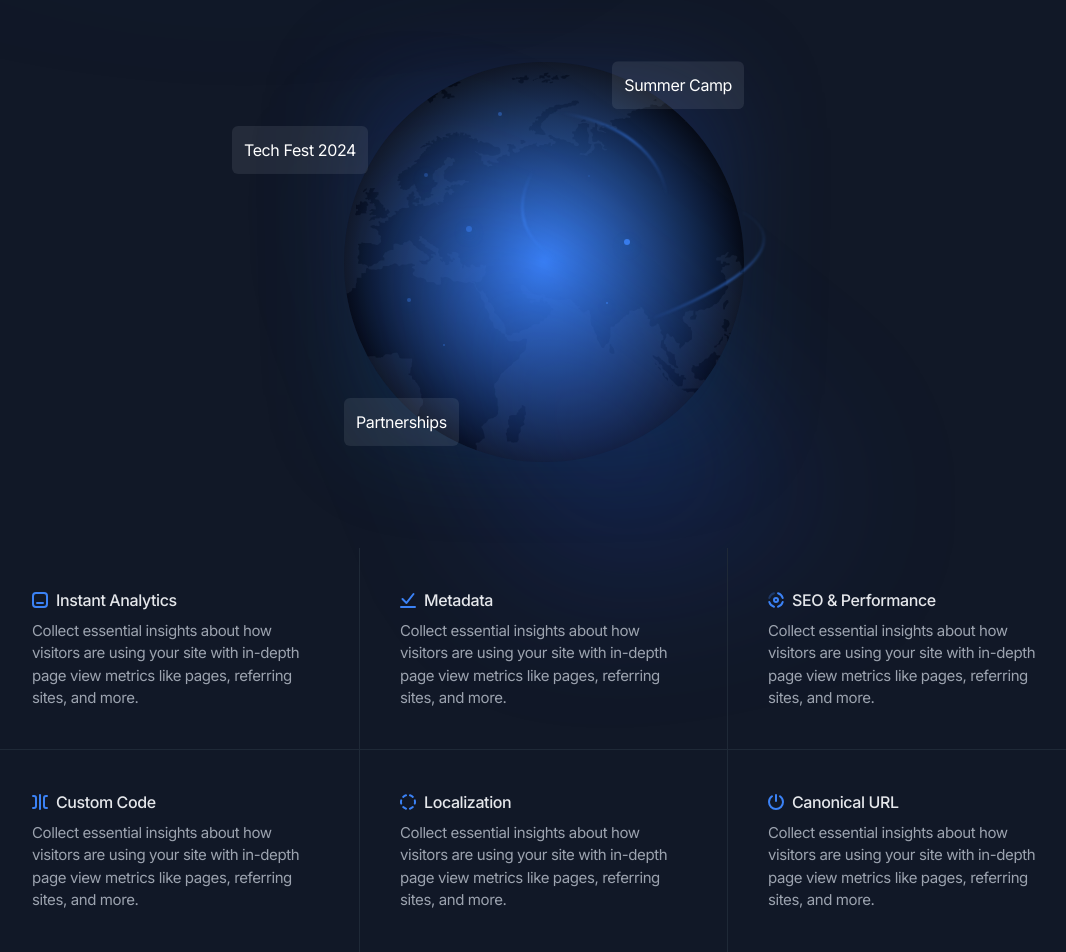
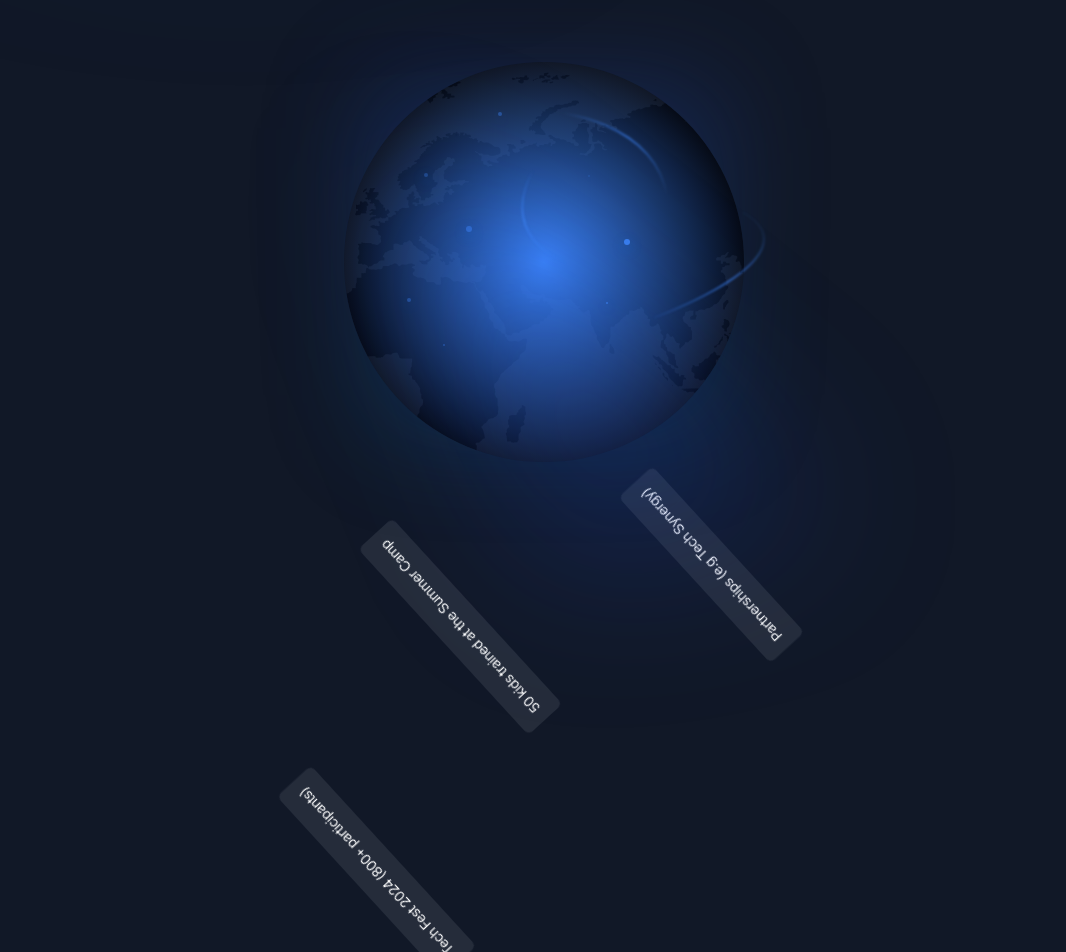
Before and after one commit to bluehouseng/bluehouse-website-v2, a Next.js app: page / in a window 1280 px wide. Shown: the part 1240-2192 px from the top of the page, without its empty margins (96-1162 px from the left). Built offline with nearby package versions, Linux system fonts and the light colour scheme.

Commit message:
working the planet image changed the events name

```diff
--- a/components/features-planet.tsx
+++ b/components/features-planet.tsx
@@ -20,6 +20,7 @@ export default function FeaturesPlanet() {
           {/* Planet */}
         <div className="pb-16 md:pb-20" data-aos="zoom-y-out">
   <div className="text-center">
+    {/* Static Planet Image */}
     <div className="relative inline-flex rounded-full before:absolute before:inset-0 before:-z-10 before:scale-[.85] before:animate-[pulse_4s_cubic-bezier(.4,0,.6,1)_infinite] before:bg-gradient-to-b before:from-blue-900 before:to-sky-700/50 before:blur-3xl after:absolute after:inset-0 after:rounded-[inherit] after:[background:radial-gradient(closest-side,theme(colors.blue.500),transparent)]">
       <Image
         className="rounded-full bg-gray-900"
@@ -36,27 +37,31 @@ export default function FeaturesPlanet() {
           height={755}
           alt="Planet decoration"
         />
-                  <div>
-                    <h4 className="absolute -left-28 top-16 z-10 animate-[float_4s_ease-in-out_infinite_2s_both]  opacity-100 text-white  duration-700 border-solid border-transparent bg-slate-300 rounded-md p-3  bg-opacity-10" >
-                  Tech Fest 2024
+      </div>
+    </div>
+
+    {/* Spinning Texts */}
+    <div className="relative w-[500px] h-[500px] mx-auto animate-[spin_10s_linear_infinite]">
+      <h4
+        className="absolute left-1/2 top-0 transform -translate-x-1/2 text-white bg-slate-300 bg-opacity-10 rounded-md p-3 text-sm"
+      >
+       Tech Fest 2024 (800+ participants)
+      </h4>
+      <h4
+        className="absolute left-1/2 bottom-0 transform -translate-x-1/2 text-white bg-slate-300 bg-opacity-10 rounded-md p-3 text-sm"
+      >
+    Partnerships (e.g Tech Synergy)
+      </h4>
+      <h4
+        className="absolute right-0 top-1/2 transform -translate-y-1/2 text-white bg-slate-300 bg-opacity-10 rounded-md p-3 text-sm"
+      >
+        50 kids trained at the Summer Camp
       </h4>
 
-                    <h4
-                      className="absolute -left-0 bottom-4 z-10 animate-[float_4s_ease-in-out_infinite_2s_both] opacity-100 text-white  duration-700 border-solid border-transparent bg-slate-300 rounded-md p-3  bg-opacity-10"
-                    >
-                     Partnerships
-                    </h4>
-                    <h4
-                      className="absolute bottom-35 right-0 z-10 animate-[float_4s_ease-in-out_infinite_3s_both] opacity-100 text-white  duration-700 border-solid border-transparent bg-slate-300 rounded-md p-3  bg-opacity-10"
-
-                    >
-                   Summer Camp
-                    </h4>
     </div>
   </div>
 </div>
-            </div>
-          </div>
+
           {/* Grid */}
           <div className="grid overflow-hidden sm:grid-cols-2 lg:grid-cols-3 [&>*]:relative [&>*]:p-6 [&>*]:before:absolute [&>*]:before:bg-gray-800 [&>*]:before:[block-size:100vh] [&>*]:before:[inline-size:1px] [&>*]:before:[inset-block-start:0] [&>*]:before:[inset-inline-start:-1px] [&>*]:after:absolute [&>*]:after:bg-gray-800 [&>*]:after:[block-size:1px] [&>*]:after:[inline-size:100vw] [&>*]:after:[inset-block-start:-1px] [&>*]:after:[inset-inline-start:0] md:[&>*]:p-10">
             <article>
--- a/tailwind.config.js
+++ b/tailwind.config.js
@@ -1,4 +1,6 @@
 /** @type {import('tailwindcss').Config} */
+
+
 module.exports = {
   content: [
     "./app/**/*.{js,ts,jsx,tsx}",
@@ -6,13 +8,13 @@ module.exports = {
     "./components/**/*.{js,ts,jsx,tsx}",
   ],
 
-
   theme: {
     extend: {
       fontFamily: {
         inter: ["Inter", "sans-serif"],
         mono: ["Roboto Mono", "monospace"],
       },
+
       fontSize: {
         xs: ["0.75rem", { lineHeight: "1.5" }],
         sm: ["0.875rem", { lineHeight: "1.5715" }],
@@ -87,5 +89,6 @@ module.exports = {
       },
     },
   },
+
   plugins: [require("@tailwindcss/forms"), require("@tailwindcss/typography")],
 };
```
Lines whose indentation alone changed are shown as unchanged.
